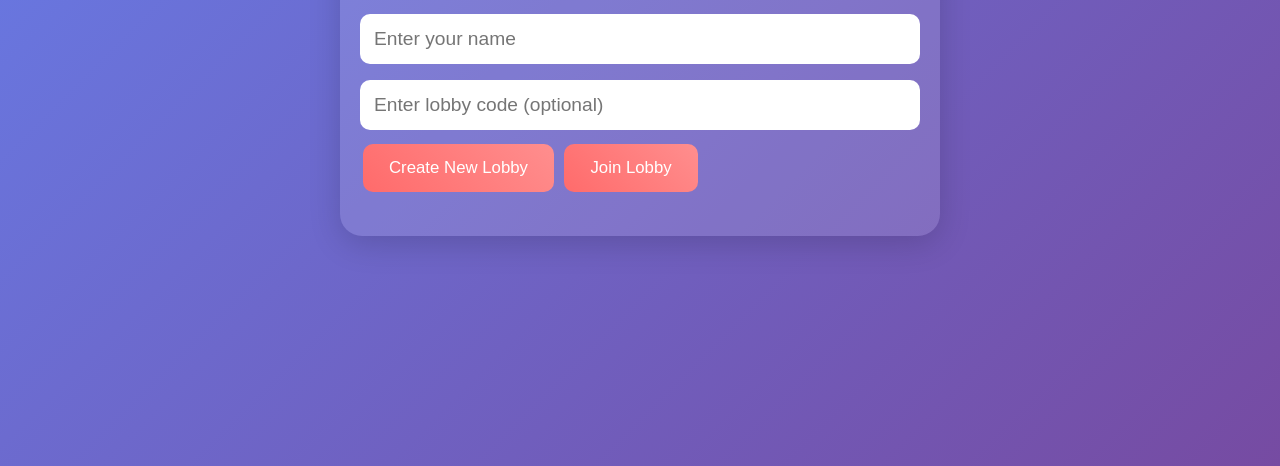
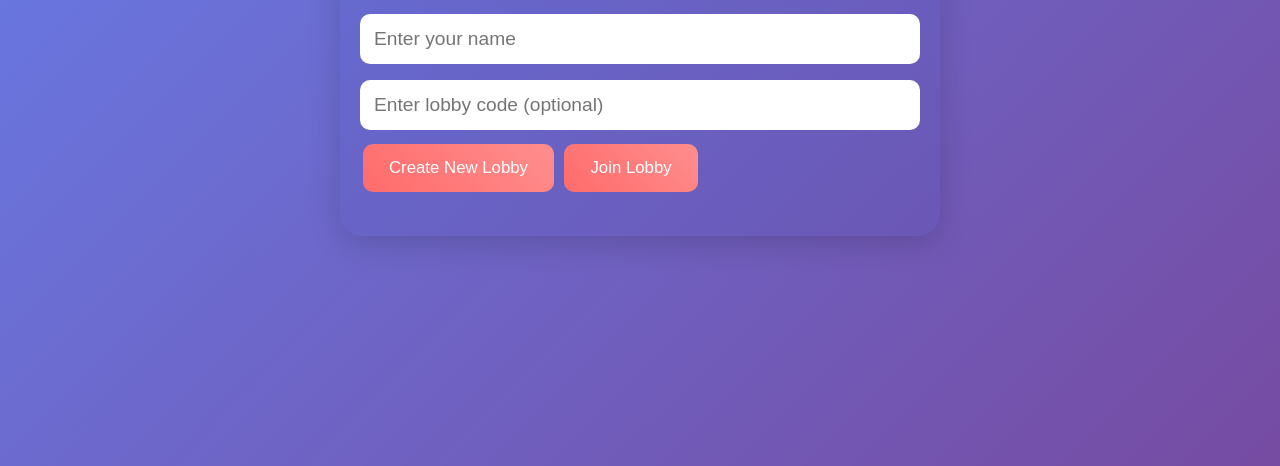
Before and after one commit to mattysplatt/initially, a plain HTML site: page index.html in a window 1280 px wide. Shown: the part 334-800 px from the top of the page. Drawn offline with Linux system fonts and the light colour scheme.

Commit message:
Update style.css

```diff
--- a/style.css
+++ b/style.css
@@ -14,7 +14,7 @@ body {
   padding: 24px;
 }
 .screen {
-  background: rgba(255,255,255,0.12);
+  background: rgba(68, 76, 173,0.12);
   border-radius: 22px;
   box-shadow: 0 8px 32px rgba(0,0,0,0.16);
   padding: 30px 20px;
```
